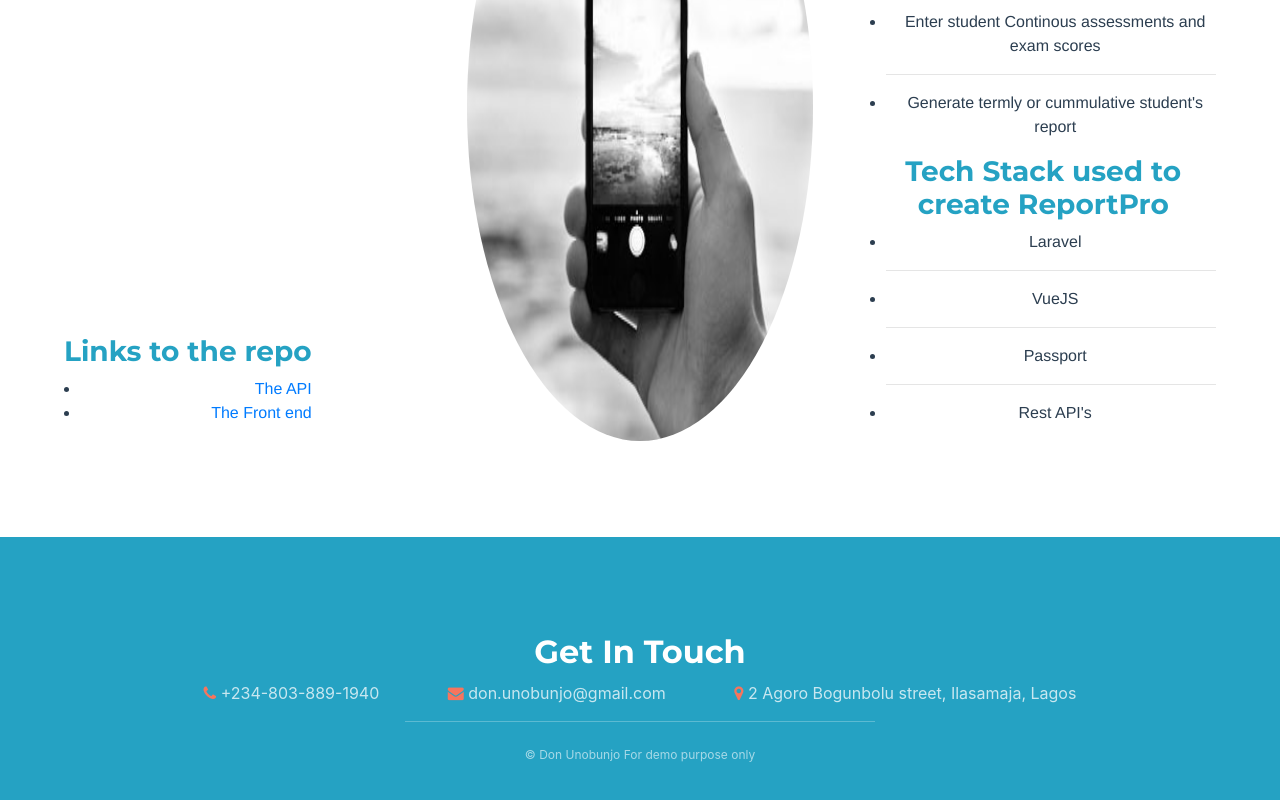
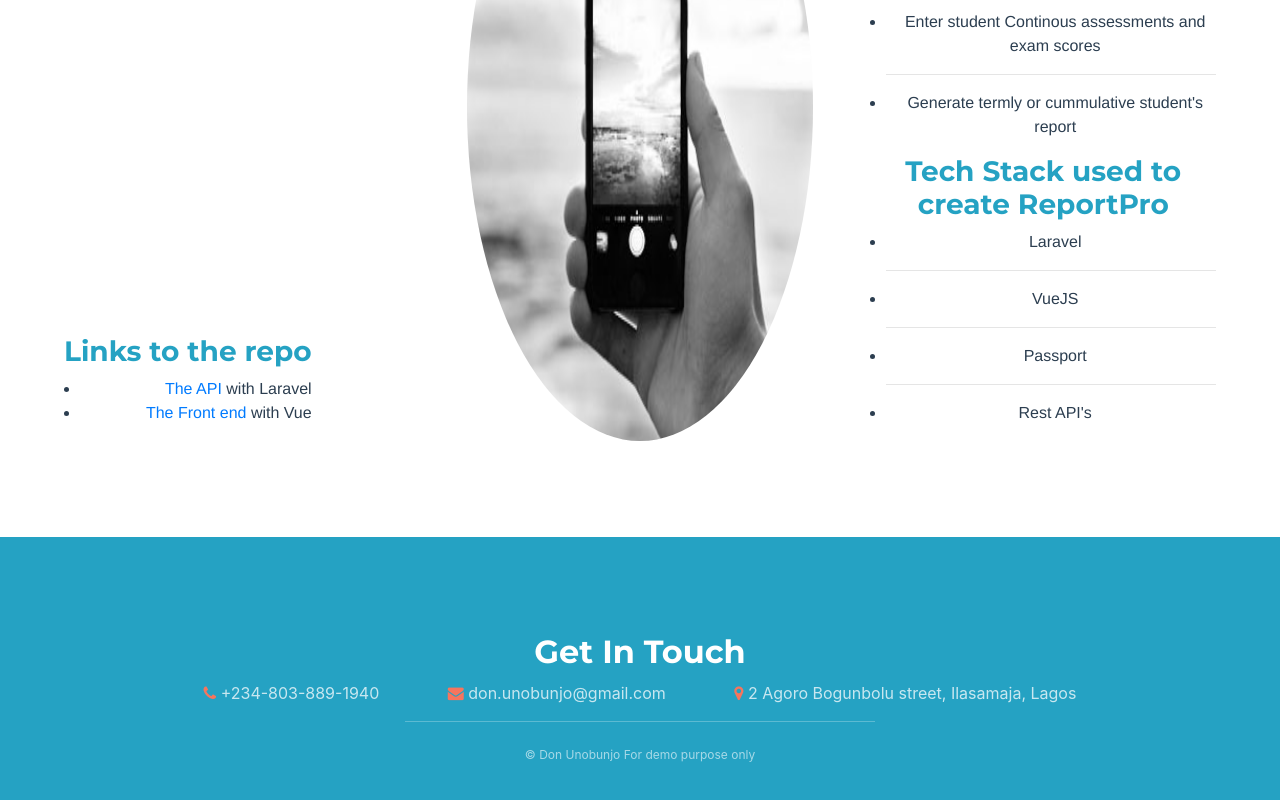
Before and after one commit to donunobunjo/ReportPro, a Vue app: page / in a window 1280 px wide. Shown: the part 1134-1934 px from the top of the page. Built offline with nearby package versions, Linux system fonts and the light colour scheme.

Commit message:
Refactor:Home component

```diff
--- a/src/components/Home.vue
+++ b/src/components/Home.vue
@@ -21,8 +21,8 @@
 							<h3>Links to the repo</h3>
 							<!-- <p>Tristique yonve cursus jam nulla quam<br /> loreipsu gravida adipiscing lorem</p> -->
 							<ul>
-								<li><a href="https://github.com/donunobunjo/ReportProAPI.git" target="_blank" >The API </a> </li>
-								<li><a href="https://github.com/donunobunjo/ReportPro.git" target="_blank">The Front end </a> </li>
+								<li><a href="https://github.com/donunobunjo/ReportProAPI.git" target="_blank" >The API </a> with Laravel</li>
+								<li><a href="https://github.com/donunobunjo/ReportPro.git" target="_blank">The Front end </a> with Vue </li>
 							</ul>
 						</div>
 					</div>
```
